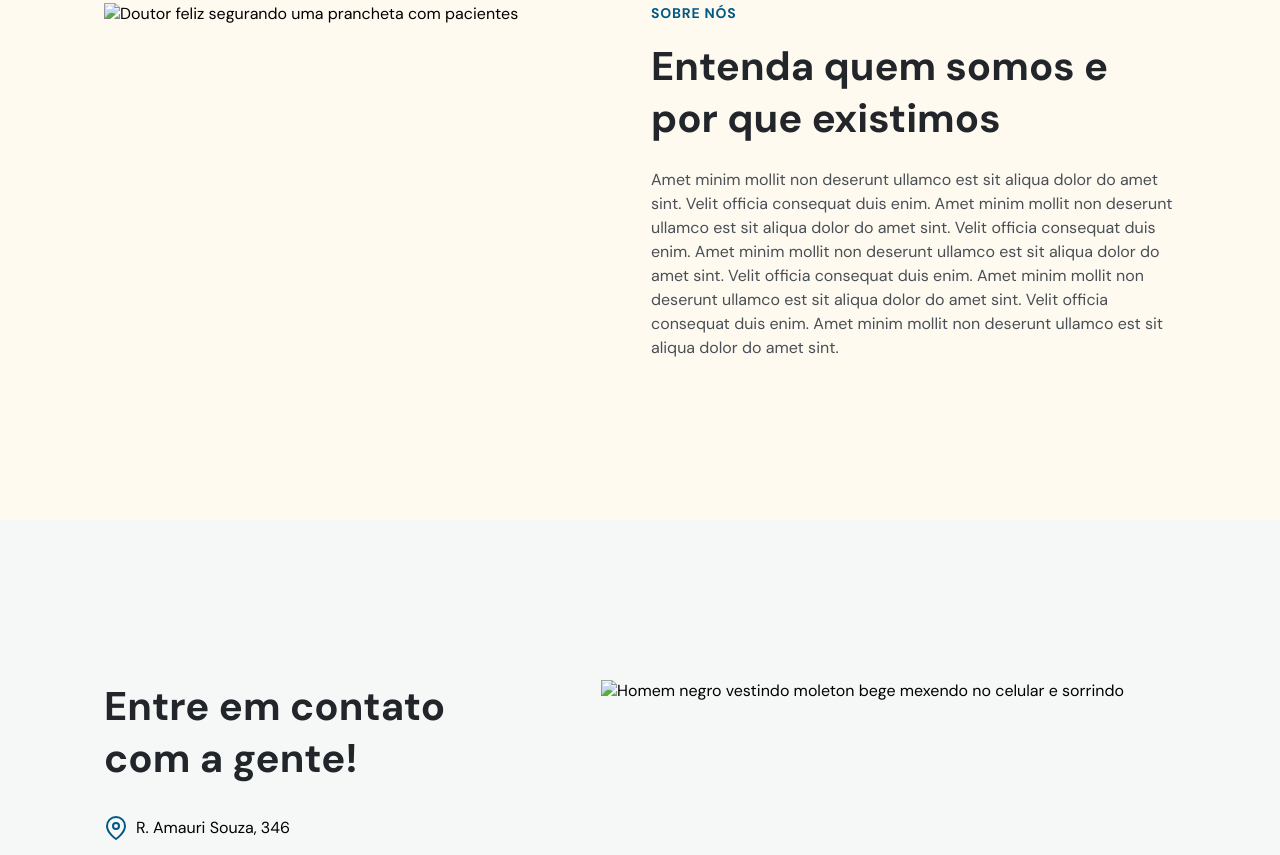
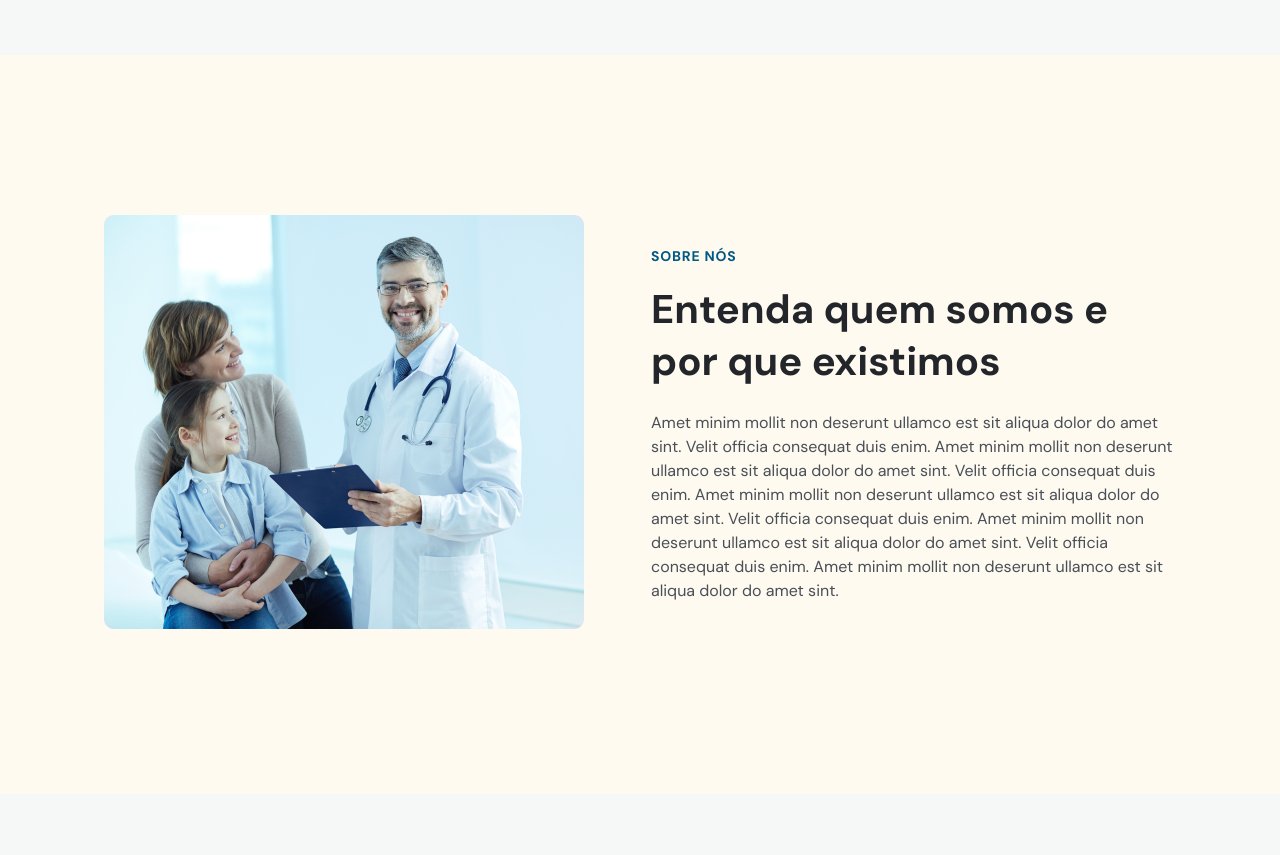
Before and after one commit to leandrucarvalho/NLW-Return-Origin, a plain HTML site: page index.html in a window 1280 px wide. Shown: the part 1945-2800 px from the top of the page. Drawn offline with nearby package versions, Linux system fonts and the light colour scheme; the site is published under a folder, as on GitHub Pages, so addresses that start at the root find nothing.

Commit message:
Ajustando alguns detalhes

```diff
--- a/index.html
+++ b/index.html
@@ -259,7 +259,7 @@
 
         <div class="col-b">
           <img
-            src="/NLW-Return-Origin/assets/mulher-negra-com-moletom-verde-com-as-duas-maos-no-peito.png"
+            src="./assets/mulher-negra-com-moletom-verde-com-as-duas-maos-no-peito.png"
             alt="Mulher negra com moletom verde com as duas mãos no peito"
           />
         </div>
@@ -478,7 +478,7 @@
 
         <div class="col-b">
           <img
-            src="/NLW-Return-Origin/assets/Doutor-feliz-segurando-prancheta-com-pacientes.png"
+            src="./assets/Doutor-feliz-segurando-prancheta-com-pacientes.png"
             alt="Doutor feliz segurando uma prancheta com pacientes"
           />
         </div>
@@ -570,7 +570,7 @@
 
         <div class="col-b">
           <img
-            src="/NLW-Return-Origin/assets/homem-negro-com-moleton-bege-mexendo-no-celular.png"
+            src="./assets/homem-negro-com-moleton-bege-mexendo-no-celular.png"
             alt="Homem negro vestindo moleton bege mexendo no celular e sorrindo"
           />
         </div>
```
